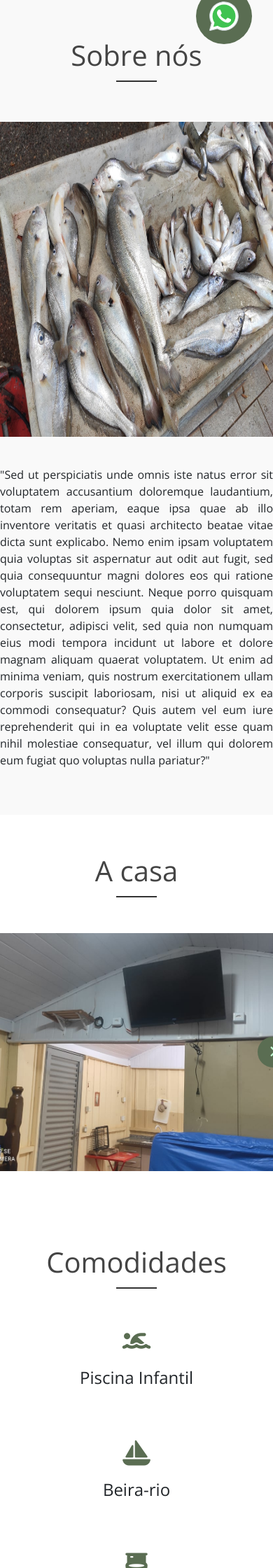
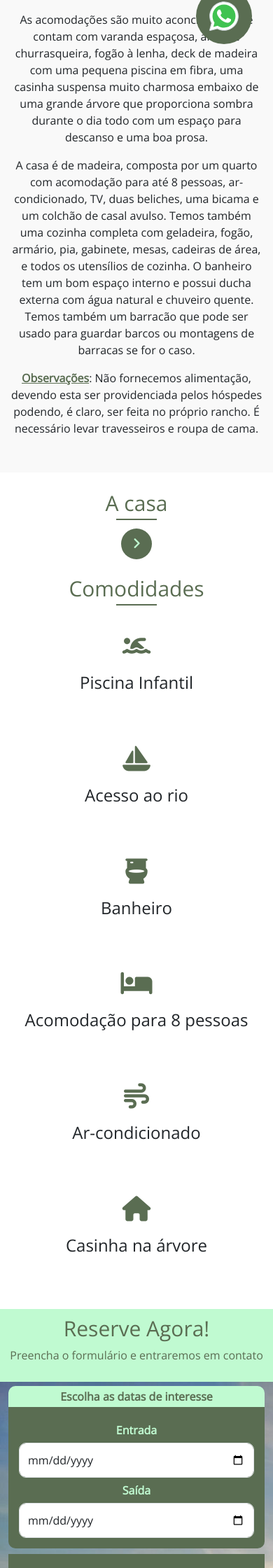
Before and after one commit to bieelpaiao/Rancho, a PHP site: page / in a window 390 px wide; the page is wider, and only the part inside the window is pictured. Shown: the part 761-3001 px from the top of that part at 70% size. Run offline with PHP 8.4, Linux system fonts and the light colour scheme; some libraries are stand-ins or nearby versions; some web fonts are replaced.

Commit message:
Retirada de Imagens e Textos Ilustrativos | Ajuste no responsivo

```diff
--- a/assets/css/styles.css
+++ b/assets/css/styles.css
@@ -88,68 +88,14 @@ header, .navbar {
     left: 42.5%;
 }
 
-.about-title {
-    font-size: 17px;
-    color: var(--main-color);
-    text-transform: uppercase;
-    font-weight: bold;
-}
-
-#about-area img {
-    height: 450px;
-}
-
-#about-area .about-text {
-    text-align: justify;
-}
-
-#about-area .about-text p {
-    width: 450px;
-}
-
 #about-area {
     background-color: #F9F9F9;
 }
 
-.main-title {
-    color: #444;
-    margin: 0 0 65px 0;
-    font-size: 40px;
-    text-align: center;
-}
-
-.main-title::after {
-    content: "";
-    border-top: 2px solid #333;
-    width: 15%;
-    position: absolute;
-    margin-top: 60px;
-    left: 42.5%;
-}
-
-.about-title {
-    font-size: 17px;
-    color: #444;
-    text-transform: uppercase;
+#about-area span {
+    color: var(--secondary-color);
     font-weight: bold;
-}
-
-#about-list {
-    list-style: none;
-    padding-left: 0;
-}
-
-#about-list li {
-    line-height: 30px;
-}
-
-#about-list i {
-    color: #01367d;
-    margin-right: 15px;
-}
-
-#about-area .about-text{
-    margin-top: 42px;
+    text-decoration: underline;
 }
 
 .wrapper{
@@ -230,6 +176,7 @@ header, .navbar {
   .modal-dialog img{
     width: 100%;
     height: 100%;
+    max-height: 65vh;
   }
 
   .modal-dialog .btn{
@@ -242,24 +189,7 @@ header, .navbar {
     color: var(--main-color);
   }
 
-#zoom {
-    position: fixed;
-    top: 0;
-    left: 0;
-    width: 100%;
-    height: 100%;
-    background-color: rgba(0,0,0,0.7);
-    display: none;
-}
 
-#zoom-img {
-    position: absolute;
-    top: 50%;
-    left: 50%;
-    transform: translate(-50%, -50%);
-    max-width: 90%;
-    max-height: 90%;
-}
 
 #services-area .container {
 padding-bottom: 0;
@@ -503,44 +433,52 @@ color: var(--tertiary-color);
     color: var(--secondary-color);
 }
 
-@media(max-width: 425px) {
-    .fundo {
-        width: 100vw;
-        height: 100vh;
-        background-image: url("background.png");
-        background-repeat: repeat-y;
-        justify-content: center;
-        align-items: center;
+@media (max-width: 500px) {
+    .navbar-brand #navbar-logo{
+        width: 100px;
     }
 
-    .box-left {
-        position: relative;
-        width: 375px;
-        height: 500px;
-        background-color: #565656;
-        border-top-right-radius: 30px;
-        border-top-left-radius: 30px;
-        border: 0;
-        display: flex;
-        justify-content: center;
-        align-items: center;
+    #mainSlider .carousel-inner, #mainSlider .carousel-item {
+        height: 350px;
     }
 
-    .box-left img {
-        position: relative;
-        height: 450px;
+    .carousel-img {
+        height: 350px;
+        object-fit: cover;
     }
 
-    .box-right {
-        position: relative;
-        width: 375px;
-        height: 500px;
-        background-color: #E7C002;
-        border-bottom-right-radius: 30px;
-        border-bottom-left-radius: 30px;
-        border: 0;
-        padding: 300px;
-        display: flex;
-        justify-content: center;
+    #mainSlider .carousel-caption h2 {
+        font-size: 24px;
+        margin-bottom: 25px;
+    }
+
+    /*----------------------------------- ABOUT -----------------------------------*/
+    .container {
+        padding: 20px 0;
+    }
+
+    .main-title {
+        font-size: 30px;
+        margin-bottom: 40px ;
+    }
+
+    .main-title::after {
+        margin-top: 40px;
+    }
+
+    #about-area {
+        padding: 15px;
+    }
+
+    .contact-title {
+        font-size: 30px;
+    }
+
+    #services-area, #about-area, #location-area, #gallery-area {
+        scroll-margin-top: 40px;
+    }
+
+    #contact-title {
+        scroll-margin-top: 15px;
     }
 }
--- a/assets/js/script.js
+++ b/assets/js/script.js
@@ -1,3 +1,10 @@
+/* Navbar Toggler -----------------------------------------------------------------------------------------------*/
+//Fecha o toggler quando um item da navbar é clicado
+
+$(".nav-link").on("click", function(){
+    $('.navbar-collapse').collapse('hide');
+});
+
 const carrossel = document.querySelector(".carrossel"),
 firstImg = carrossel.querySelectorAll("img")[0],
 arrowIcons = document.querySelectorAll(".wrapper i");
--- a/index.php
+++ b/index.php
@@ -3,7 +3,7 @@
     <head>
         <meta charset="utf-8">
         <meta name="viewport" content="width=device-width, initial-scale=1">
-        <title>Rancho Gardênia</title>
+        <title>Rancho Macakinha</title>
         <link href="https://cdn.jsdelivr.net/npm/bootstrap@5.3.0-alpha1/dist/css/bootstrap.min.css" rel="stylesheet" integrity="sha384-GLhlTQ8iRABdZLl6O3oVMWSktQOp6b7In1Zl3/Jr59b6EGGoI1aFkw7cmDA6j6gD" crossorigin="anonymous">
         <link href="assets/css/styles.css" rel="stylesheet">
         <script src="https://kit.fontawesome.com/18c0c84c7c.js" crossorigin="anonymous"></script>
@@ -65,37 +65,37 @@
 
                 <div class="carousel-inner">
                     <div class="carousel-item active">
-                        <img src="./assets/img/pescaria.jpg" class="d-block w-100 carousel-img" alt="Pescaria">
-                        <div class="carousel-caption d-none d-md-block">
+                        <img src="./assets/galeria/pescaria.jpg" class="d-block w-100 carousel-img" alt="Pescaria">
+                        <div class="carousel-caption d-block">
                             <h2>Pescaria</h2>
                         </div>
                     </div>
 
                     <div class="carousel-item">
-                        <img src="./assets/img/churrasco.jpg" class="d-block w-100 carousel-img" alt="Churrasco">
-                        <div class="carousel-caption d-none d-md-block">
-                            <h2>Área de Churrasco</h2>
+                        <img src="./assets/galeria/acomodacoes.jpg" class="d-block w-100 carousel-img" alt="Acomodações">
+                        <div class="carousel-caption d-block">
+                            <h2>Acomodações</h2>
                         </div>
                     </div>
 
                     <div class="carousel-item">
-                        <img src="./assets/img/casinha.jpg" class="d-block w-100 carousel-img" alt="Casa na Árvore">
-                        <div class="carousel-caption d-none d-md-block">
-                            <h2>Casa na Árvore</h2>
+                        <img src="./assets/galeria/casinha-arvore.jpg" class="d-block w-100 carousel-img" alt="Casinha na Árvore">
+                        <div class="carousel-caption d-block">
+                            <h2>Casinha na Árvore</h2>
                         </div>
                     </div>
 
                     <div class="carousel-item">
-                        <img src="./assets/img/lazer.jpg" class="d-block w-100 carousel-img" alt="Lazer">
-                        <div class="carousel-caption d-none d-md-block">
+                        <img src="./assets/galeria/lazer.jpg" class="d-block w-100 carousel-img" alt="Lazer">
+                        <div class="carousel-caption d-block">
                             <h2>Lazer</h2>
                         </div>
                     </div>
 
                     <div class="carousel-item">
-                        <img src="./assets/img/beira-rio.jpg" class="d-block w-100 carousel-img" alt="Beira do Rio">
-                        <div class="carousel-caption d-none d-md-block">
-                            <h2>Beira do Rio</h2>
+                        <img src="./assets/galeria/acesso-represa.jpg" class="d-block w-100 carousel-img" alt="Acesso à represa">
+                        <div class="carousel-caption d-block">
+                            <h2>Acesso à represa</h2>
                         </div>
                     </div>
                 </div>
@@ -118,12 +118,11 @@
                             <h3 class="main-title">Sobre nós</h3>
                         </div>
 
-                        <div class="col-md-6">
-                            <img class="img-fluid" src="./assets/img/peixes.jpg" alt="Patrícia Gazeta">
-                        </div>
-
-                        <div class="col-md-6 about-text d-flex justify-content-center">
-                            <p>"Sed ut perspiciatis unde omnis iste natus error sit voluptatem accusantium doloremque laudantium, totam rem aperiam, eaque ipsa quae ab illo inventore veritatis et quasi architecto beatae vitae dicta sunt explicabo. Nemo enim ipsam voluptatem quia voluptas sit aspernatur aut odit aut fugit, sed quia consequuntur magni dolores eos qui ratione voluptatem sequi nesciunt. Neque porro quisquam est, qui dolorem ipsum quia dolor sit amet, consectetur, adipisci velit, sed quia non numquam eius modi tempora incidunt ut labore et dolore magnam aliquam quaerat voluptatem. Ut enim ad minima veniam, quis nostrum exercitationem ullam corporis suscipit laboriosam, nisi ut aliquid ex ea commodi consequatur? Quis autem vel eum iure reprehenderit qui in ea voluptate velit esse quam nihil molestiae consequatur, vel illum qui dolorem eum fugiat quo voluptas nulla pariatur?"</p>
+                        <div class="col-12 about-text">
+                            <p>O Rancho Macakinha é destinado a pescadores, grupo de amigos, famílias ou qualquer outro grupo que curta a natureza, tranquilidade, muito sossego e uma boa pescaria. Estamos localizados às margens do Rio São Matheus e os seus afluentes Rio Capivara e Rio Rancharia, no Distrito de Gardênia, Município de Rancharia – SP. O rancho é de fácil acesso, com asfalto até a sua entrada, local para embarque e desembarque de barcos de pesca e/ou caiaques, e amplo espaço de estacionamento e montagem de barracas.</p>
+                            <p>As acomodações são muito aconchegantes e contam com varanda espaçosa, área de churrasqueira, fogão à lenha, deck de madeira com uma pequena piscina em fibra, uma casinha suspensa muito charmosa embaixo de uma grande árvore que proporciona sombra durante o dia todo com um espaço para descanso e uma boa prosa.</p>
+                            <p>A casa é de madeira, composta por um quarto com acomodação para até 8 pessoas, ar-condicionado, TV, duas beliches, uma bicama e um colchão de casal avulso. Temos também uma cozinha completa com geladeira, fogão, armário, pia, gabinete, mesas, cadeiras de área, e todos os utensílios de cozinha. O banheiro tem um bom espaço interno e possui ducha externa com água natural e chuveiro quente. Temos também um barracão que pode ser usado para guardar barcos ou montagens de barracas se for o caso.</p>
+                            <p><span class="obs">Observações</span>: Não fornecemos alimentação, devendo esta ser providenciada pelos hóspedes podendo, é claro, ser feita no próprio rancho. É necessário levar travesseiros e roupa de cama.</p>
                         </div>
                     </div>
                 </div>
@@ -156,34 +155,34 @@
                             <h3 class="main-title">Comodidades</h3>
                         </div>
 
-                        <div class="col-md-4 service-box" class="card-link" data-toggle="modal" data-target="#modal1" >
+                        <div class="col-12 col-sm-6 col-md-4 service-box" class="card-link" data-toggle="modal" data-target="#modal1" >
                             <i class="fa-solid fa-person-swimming"></i>
                             <h4>Piscina Infantil</h4>
                         </div>
 
-                        <div class="col-md-4 service-box"class="card-link" data-toggle="modal" data-target="#modal2" >
+                        <div class="col-12 col-sm-6 col-md-4 service-box"class="card-link" data-toggle="modal" data-target="#modal2" >
                             <i class="fa-solid fa-sailboat"></i>
-                            <h4>Beira-rio</h4>
+                            <h4>Acesso ao rio</h4>
                         </div>
 
-                        <div class="col-md-4 service-box"class="card-link" data-toggle="modal" data-target="#modal3" >
+                        <div class="col-12 col-sm-6 col-md-4 service-box"class="card-link" data-toggle="modal" data-target="#modal3" >
                             <i class="fa-solid fa-toilet"></i>
-                            <h4>1 banheiro</h4>
+                            <h4>Banheiro</h4>
                         </div>
 
-                        <div class="col-md-4 service-box"class="card-link" data-toggle="modal" data-target="#modal4" >
+                        <div class="col-12 col-sm-6 col-md-4 service-box"class="card-link" data-toggle="modal" data-target="#modal4" >
                             <i class="fa-solid fa-bed"></i>
-                            <h4>Quarto para 6 pessoas</h4>
+                            <h4>Acomodação para 8 pessoas</h4>
                         </div>
 
-                        <div class="col-md-4 service-box"class="card-link" data-toggle="modal" data-target="#modal4" >
+                        <div class="col-12 col-sm-6 col-md-4 service-box"class="card-link" data-toggle="modal" data-target="#modal4" >
                             <i class="fa-solid fa-wind"></i>
                             <h4>Ar-condicionado</h4>
                         </div>
 
-                        <div class="col-md-4 service-box"class="card-link" data-toggle="modal" data-target="#modal4" >
+                        <div class="col-12 col-sm-6 col-md-4 service-box"class="card-link" data-toggle="modal" data-target="#modal4" >
                             <i class="fa-solid fa-house"></i>
-                            <h4>Casa na árvore</h4>
+                            <h4>Casinha na árvore</h4>
                         </div>
                     </div>
                 </div>
@@ -202,8 +201,8 @@
 
             <div id="contact-content">
                 <div class="container-fluid text-center">
-                    <form class="row align-items-center ps-5 pe-5" action="form.php" method="POST">
-                        <div class="col-md-6 p-5">
+                    <form class="row align-items-center ps-md-5 pe-md-5" action="form.php" method="POST">
+                        <div class="col-md-6 p-md-5 mb-2 mb-md-0">
                             <div class="dates-title-bg">
                                 <span>Escolha as datas de interesse</span>
                             </div>
@@ -222,7 +221,7 @@
                             </div>
                         </div>
 
-                        <div class="col-md-6 m-0 px-5">
+                        <div class="col-md-6 m-0 px-md-5">
                             <div class="contact-form-bg p-3">
                                 <form class="row g-3" action="form.php" method="POST">
                                     <div class="col-md-12 text-start">
@@ -257,8 +256,8 @@
                             <h3 class="main-title">Onde Estamos</h3>
                         </div>
 
-                        <div class="col-12">
-                            <iframe src="https://www.google.com/maps/embed?pb=!1m14!1m12!1m3!1d1841.443653091019!2d-50.904992088127905!3d-22.62068309110906!2m3!1f0!2f0!3f0!3m2!1i1024!2i768!4f13.1!5e0!3m2!1sen!2sbr!4v1679353317157!5m2!1sen!2sbr" width="1100" height="500" style="border:0;" allowfullscreen="" loading="lazy" referrerpolicy="no-referrer-when-downgrade"></iframe>
+                        <div class="col-12 p-3">
+                            <iframe class="w-100" src="https://www.google.com/maps/embed?pb=!1m14!1m12!1m3!1d1841.443653091019!2d-50.904992088127905!3d-22.62068309110906!2m3!1f0!2f0!3f0!3m2!1i1024!2i768!4f13.1!5e0!3m2!1sen!2sbr!4v1679353317157!5m2!1sen!2sbr" style="border:0;" allowfullscreen="" loading="lazy" referrerpolicy="no-referrer-when-downgrade"></iframe>
                         </div>
                     </div>
                 </div>
@@ -276,8 +275,8 @@
                 <div class="container">
                     <div class="row">
                         <div class="col-md-12">
-                            <img id="logo-copy" src="./assets/img/logo_verde.png" alt="LAMOAM">
-                            <p>Copyright <a href="">Rancho Cia da Pesca</a> &copy; 2023 </br> Desenvolvido por  <a href="https://www.linkedin.com/in/gabrielpaiao/" target="_blank">Gabriel Paião</a></p>
+                            <img id="logo-copy" src="./assets/img/logo_verde.png" alt="Rancho Macakinha">
+                            <p>Copyright <a href="">Rancho Macakinha</a> &copy; 2023 </br> Desenvolvido por  <a href="https://www.linkedin.com/in/gabrielpaiao/" target="_blank">Gabriel Paião</a></p>
                         </div>
                     </div>
                 </div>
@@ -285,6 +284,7 @@
         </footer>
 
         <script src="https://cdn.jsdelivr.net/npm/@popperjs/core@2.11.6/dist/umd/popper.min.js" integrity="sha384-oBqDVmMz9ATKxIep9tiCxS/Z9fNfEXiDAYTujMAeBAsjFuCZSmKbSSUnQlmh/jp3" crossorigin="anonymous"></script>
+        <script src="https://code.jquery.com/jquery-3.6.4.min.js" integrity="sha256-oP6HI9z1XaZNBrJURtCoUT5SUnxFr8s3BzRl+cbzUq8=" crossorigin="anonymous"></script>
         <script src="https://cdn.jsdelivr.net/npm/bootstrap@5.3.0-alpha1/dist/js/bootstrap.bundle.min.js" integrity="sha384-w76AqPfDkMBDXo30jS1Sgez6pr3x5MlQ1ZAGC+nuZB+EYdgRZgiwxhTBTkF7CXvN" crossorigin="anonymous"></script>
     </body>
 </html>
```
Also changed, not shown: assets/galeria/img-1.jpg (deleted), assets/galeria/img-10.jpg (deleted), assets/galeria/img-2.jpg (deleted), assets/galeria/img-3.jpg (deleted), assets/galeria/img-4.jpg (deleted), assets/galeria/img-5.jpg (deleted), assets/galeria/img-6.jpg (deleted), assets/galeria/img-7.jpg (deleted), assets/galeria/img-8.jpg (deleted), assets/galeria/img-9.jpg (deleted), assets/img/beira-rio.jpg (deleted), assets/img/casinha.jpg (deleted), assets/img/churrasco.jpg (deleted), assets/img/lazer.jpg (deleted), 1 more files.
